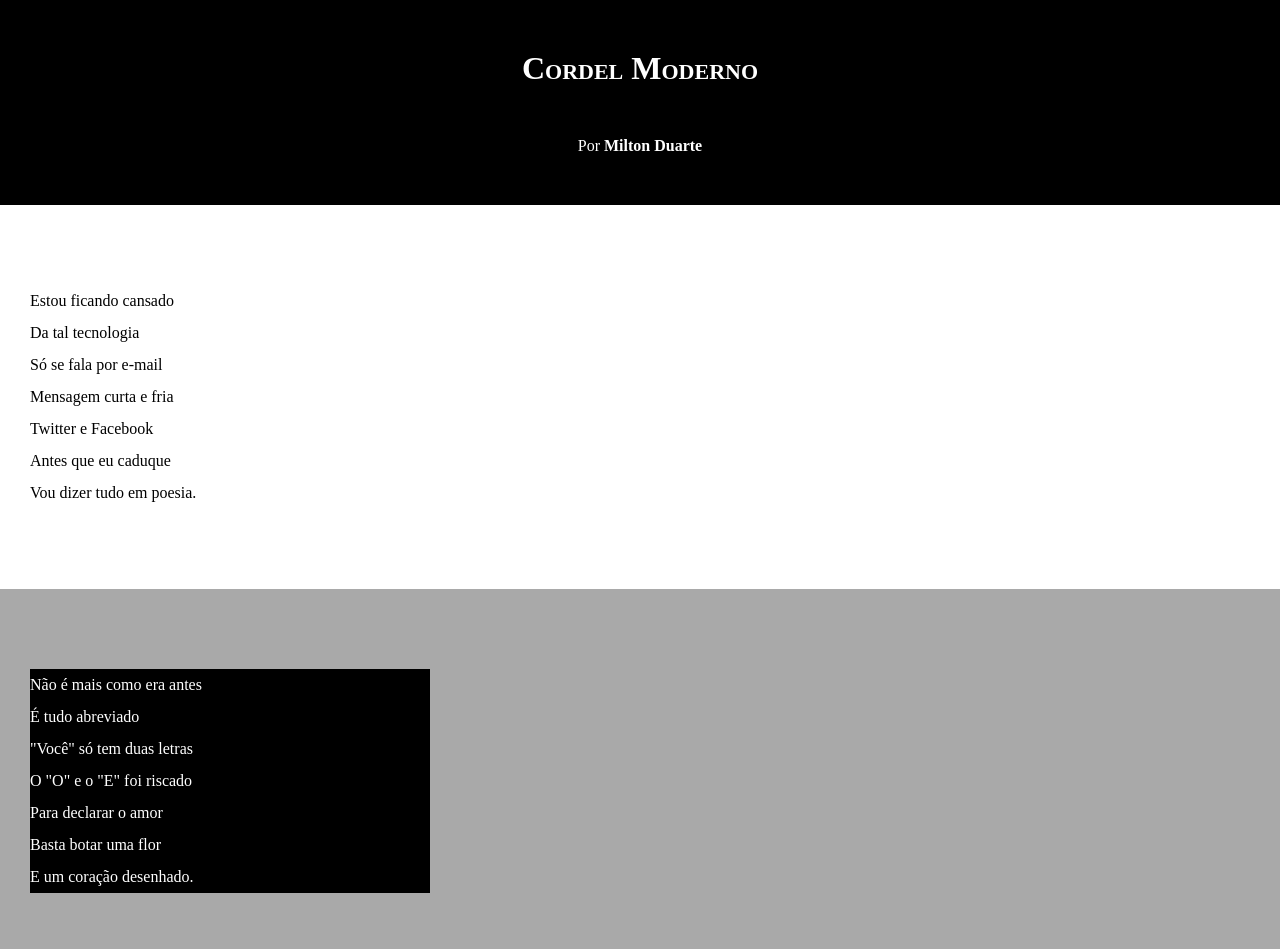
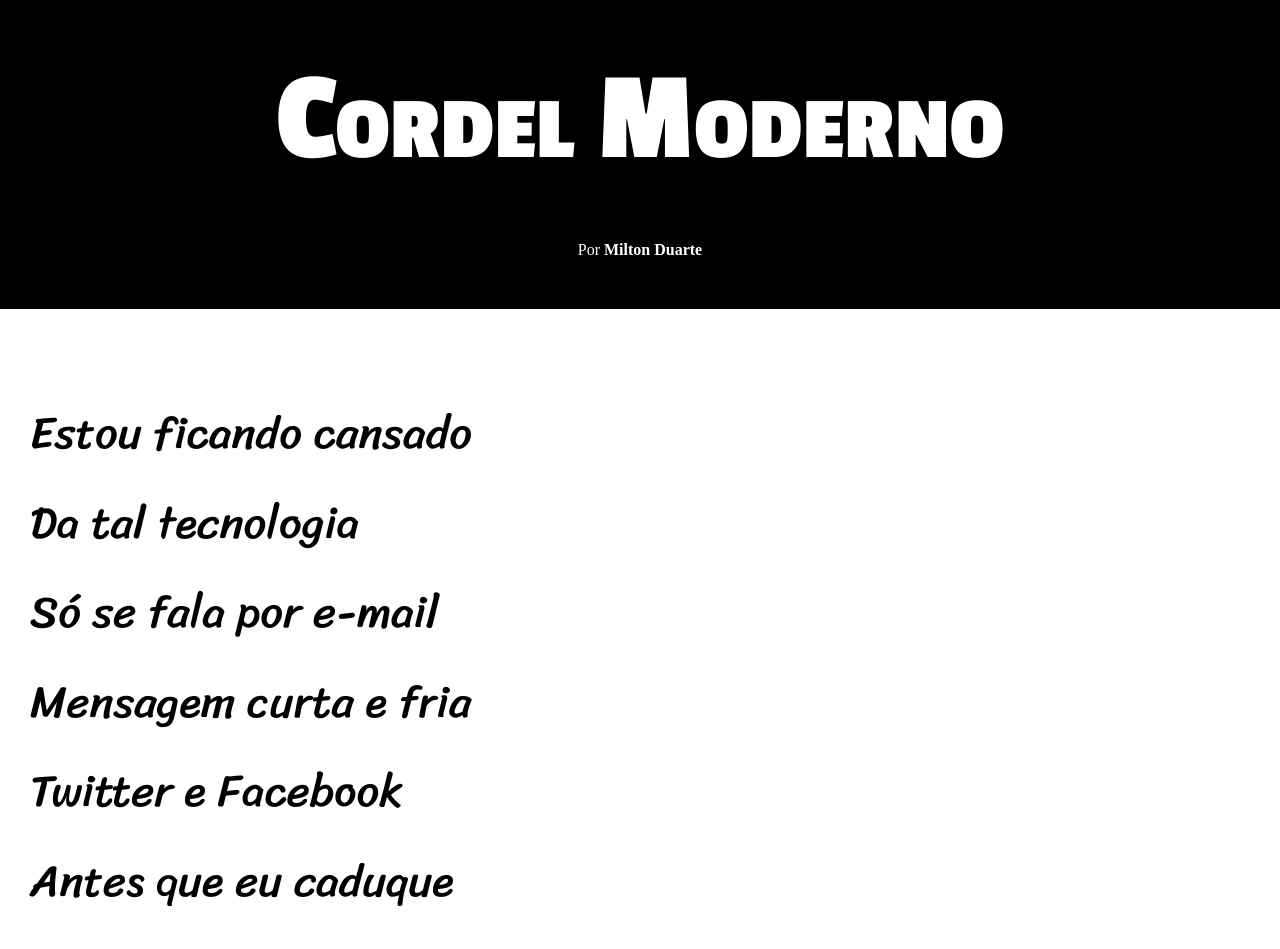
Before and after one commit to FelypeNeri/projeto-cordel, a plain HTML site: page index.html in a window 1280 px wide. Shown: the top 949 px of the page. Drawn offline with Linux system fonts and the light colour scheme.

Commit message:
Atualização dos estilos do projeto cordel

```diff
--- a/estilo/style.css
+++ b/estilo/style.css
@@ -1,4 +1,12 @@
 @charset "UTF-8";
+
+@import url('https://fonts.googleapis.com/css2?family=Passion+One:wght@400;700;900&family=Sriracha&display=swap');
+
+:root {
+    --fonte1: Verdana, Geneva, Tahoma, sans-serif;
+    --fonte2: 'Passion One', cursive;
+    --fonte3: 'Sriracha', cursive;
+}
 
 * {
     margin: 0px;
@@ -19,6 +27,8 @@ header {
 header > h1 {
     padding: 50px;
     font-variant: small-caps;
+    font-family: var(--fonte2);
+    font-size: 10vw;
 }
 
 header > p {
@@ -40,6 +50,8 @@ section {
     padding-bottom: 10vh;
     line-height: 2em;
     padding-left: 30px;
+    font-family: var(--fonte3);
+    font-size: 3.5vw;
 }
 
 section.normal {
@@ -53,7 +65,8 @@ section.imagem {
 }
 
 section.imagem > p {
-    width: 400px;
+    display: inline-block;
+    padding: 5px;
     background-color: black;
 }
 
```
